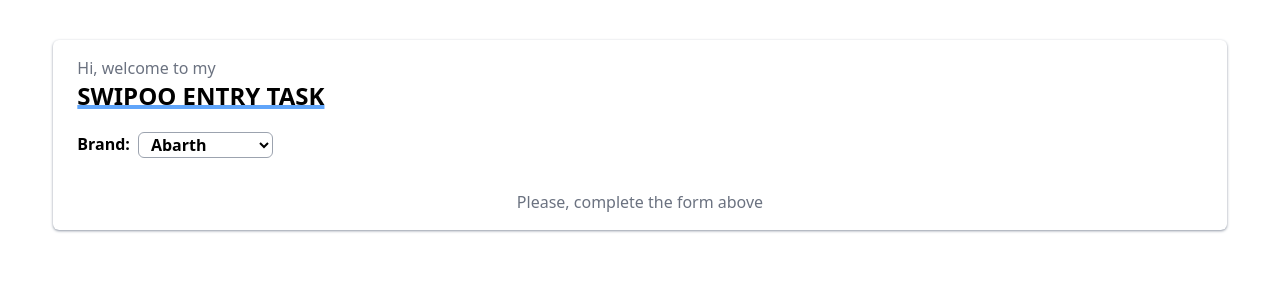
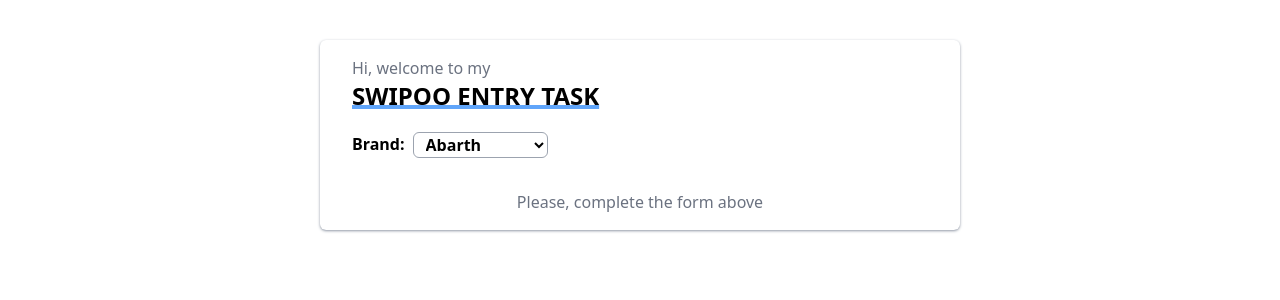
Before and after one commit to moisesrj97/swipoo-entry-task, a React (Create React App) app: page / in a window 1280 px wide. Shown: the top 300 px of the page. Built offline with nearby package versions, Linux system fonts and the light colour scheme.

Commit message:
Add responsive behaviour to App component

```diff
--- a/src/App.tsx
+++ b/src/App.tsx
@@ -4,7 +4,7 @@ import Form from './components/Form/Form';
 function App(): JSX.Element {
   return (
     <div className="w-screen flex flex-col my-10 items-center">
-      <div className="w-11/12 h-max py-4 px-6 flex flex-col items-center rounded-md shadow shadow-gray-400">
+      <div className="w-11/12 md:w-8/12 xl:w-6/12 2xl:w-4/12 h-max py-4 px-6 md:px-6 xl:px-8 flex flex-col items-center rounded-md shadow shadow-gray-400">
         <h2 className="text-1xl text-left w-full text-gray-500">
           Hi, welcome to my
         </h2>
```
